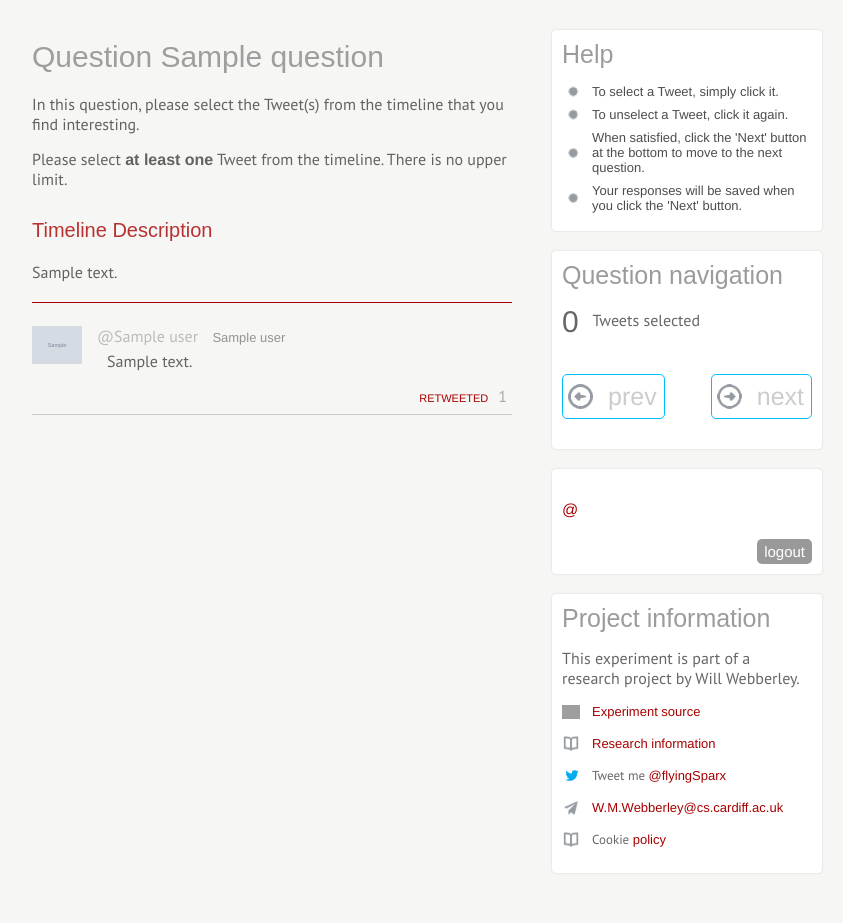
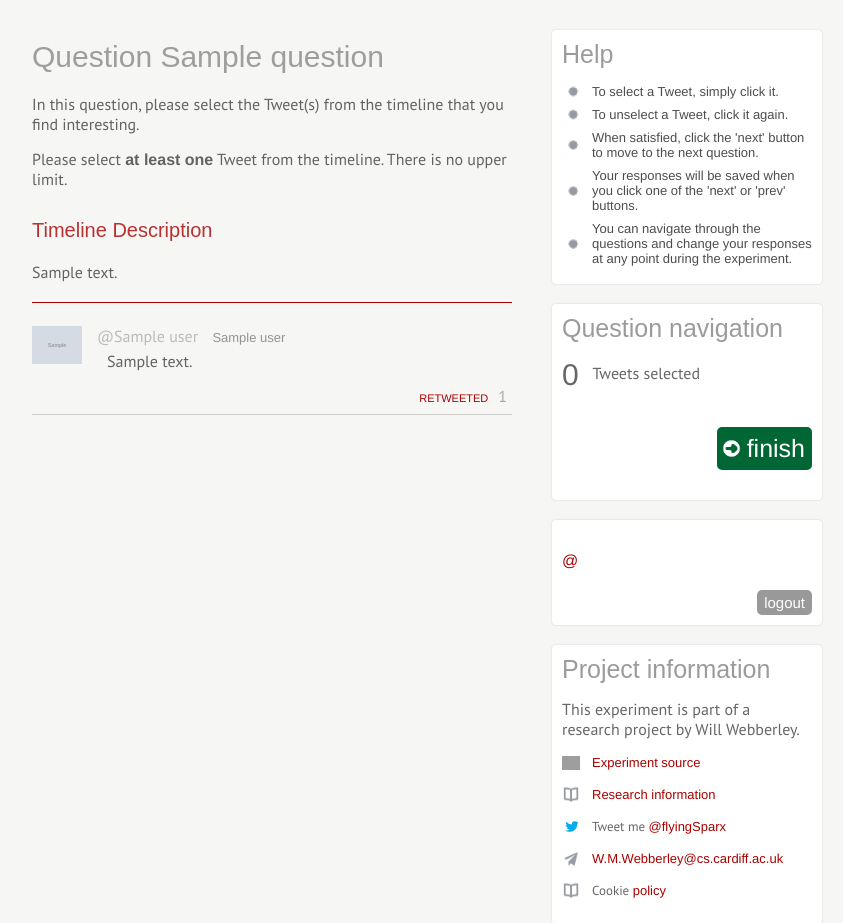
Before and after one commit to flyingsparx/twinterestingness, a Flask app: template templates/question.html in a window 1280 px wide. Shown: the part 141-1064 px from the top of the page, without its empty margins (218-1061 px from the left). Before the commit the page ends 988 px from the top, so only its background shows below. Run offline with Flask 2, Linux system fonts and the light colour scheme; the template is opened without the code that fills it: most values are stand-ins (such as "Sample title", 1, 10 or a date in 2020); grey boxes marked "Sample" are stand-in pictures; some web fonts are replaced; grey boxes are pictures that could not be loaded.

```diff
--- a/app.py
+++ b/app.py
@@ -106,15 +106,18 @@ def question(q):
         # new timeline from Twitter, store it and show it:
         # (Occurs if 'next' button is pressed)
         if requested_question == (on_question+1):
-            friends = database.getFriends(g.sess)
-            timeline = utils.getTimelineForQuestion(requested_question, session, friends)
+            timeline = utils.getTimelineForQuestion(requested_question, session, g.user)
             if timeline == None:
                 return redirect(url_for("finish"))
             database.createQuestion(g.sess, timeline)
             timeline = database.getTimeline(g.sess, requested_question)
 
+        questions = utils.getQuestionCount()
         description = utils.getDescriptionForQuestion(requested_question)
-        return render_template("question.html", user=g.user, timeline = timeline, question = requested_question, description = description)
+        return render_template("question.html", user=g.user, timeline = timeline, question = requested_question, description = description, question_count = questions)
+
+    else:
+        return redirect(url_for("home"))
 
 
 # /api/update-question (Asynchronous / API calls only):
@@ -135,8 +138,13 @@ def api(q):
         tweet_ids = request.form["tweet_ids"].split(",")
         selected = request.form["selected"].split(",")
         combined_dict = {}
+        total_selected = 0
         for i, tweet_id in enumerate(tweet_ids):
             combined_dict[int(tweet_id)] = int(selected[i])
+            total_selected += int(selected[i])
+        if total_selected == 0:
+            return json.dumps({"error":1,"info":"Please select at least one Tweet"})
+
 
         success = database.updateTimeline(g.sess, q, combined_dict)
         if success == False:
@@ -150,10 +158,13 @@ def api(q):
 # Display a 'thank you' message after questions have been completed:
 @app.route("/finish/")
 def finish():
-    session.pop('access_key')
-    session.pop('access_secret')
-    session.pop('id')
-    return render_template('finish.html', user=None)
+    try:
+        session.pop('access_key')
+        session.pop('access_secret')
+        session.pop('id')
+        return render_template('finish.html', user=None)
+    except:
+        return redirect(url_for("home"))
 
 
 # /cookies:
--- a/static/css/styles.css
+++ b/static/css/styles.css
@@ -194,24 +194,30 @@ button.start{
 }
 
 button.previous{
-   background:url('/static/media/left.png') white;
+   background:url('/static/media/left.gif') #A80000;
    background-position:5px center;
    background-repeat:no-repeat;
    background-size:25px;
    float:left;
    color:#ccc;
-   border:1px solid #00BFFF;
+   border:1px solid #A80000;
+   cursor:pointer;
+   opacity:0.6;
 }
+button.previous:hover{opacity:1.0;}
 
 button.next{
-   background:url('/static/media/right.png') white;
+   background:url('/static/media/right.gif') #A80000;
    background-position:5px center;
    background-repeat:no-repeat;
    background-size:25px;
    float:right;
    color:#ccc;
-   border:1px solid #00BFFF;
+   border:1px solid #A80000;
+   cursor:pointer;
+   opacity:0.6;
 }
+button.next:hover{opacity:1.0;}
 
 button.logout{
     font-size:15px;
@@ -236,6 +242,13 @@ p.cookie{
     font-size:30px;
     margin-right:10px;
     vertical-align:middle;
+}
+
+#loading{
+    width:80%;
+    display:inline-block;
+    margin:10px auto;
+    display:none;
 }
 
 #timeline{
--- a/templates/finish.html
+++ b/templates/finish.html
@@ -3,7 +3,7 @@
 
 <section>
 <h1>All done!</h1>
-<p>Thanks for taking part in this experiment. We have now logged you out.</p>
+<p>Thanks a lot for taking part in this experiment. We have now logged you out.</p>
 
 <h2>Want another go?</h2>
 <p>If you want to have another go, please go <a href="/">home</a> and login with your Twitter account again.</p>
--- a/templates/question.html
+++ b/templates/question.html
@@ -36,13 +36,6 @@
     {% endautoescape %}
     </div>
 
-    {% if question < 5 %}
-        <button class="previous">Previous</button>
-    {% endif %}
-    {% if question < 5 %}
-        <button class="next">Next</button>
-    {% endif %}
-
     {% endif %}
 
 </section>
@@ -52,14 +45,27 @@
     <ul>
         <li>To select a Tweet, simply click it.</li>
         <li>To unselect a Tweet, click it again.</li>
-        <li>When satisfied, click the 'Next' button at the bottom to move to the next question.</li>
-        <li>Your responses will be saved when you click the 'Next' button.</li>
+        <li>When satisfied, click the 'next' button to  move to the next question.</li>
+        <li>Your responses will be saved when you click one of the 'next' or 'prev' buttons.</li>
+        <li>You can navigate through the questions and change your responses at any point during the experiment.</li>
     </ul>
 </aside>
 <aside>
     <h3>Question navigation</h3>
     <p><span id="num_tweets">0</span> Tweets selected</p>
-    <button class="previous">prev</button><button class="next">next</button>
+
+    <div id="buttons">
+        {% if question > 1 %}
+            <button class="previous">prev</button>
+        {% endif %}
+        {% if question < question_count %}
+            <button class="next">next</button>
+        {% else %}
+            <button class="start" style="float:right">finish</button>
+        {% endif %}
+     </div>
+     <img id="loading" src="/static/media/loading.gif" alt="loading" />
+
 </aside>
 {% endblock %}
 
@@ -89,7 +95,8 @@ function submitResponse(next_question){
     var arrays = getArraysForPosting();
     tweet_ids = arrays[0].join(",");
     selected = arrays[1].join(",");
-
+    $("#buttons").fadeOut(200, function(){
+        $("#loading").fadeIn(200, function(){
             $.ajax({
                 type : 'POST',
                 url : '/api/update-question/{{ question }}/',
@@ -100,15 +107,23 @@ function submitResponse(next_question){
                 },
                 success : function(data){
                     if(data.error == 0){
+                        $("#wrapper").fadeOut(300, function(){
                             window.location = "/question/"+next_question;
+                        });
                     }
                     else{
-                alert(data.info+"\nPlease contact me!");
+                        alert(data.info+"\n\nPlease contact me if you think this error is wrong!");
+                        $("#loading").fadeOut(100);
+                        $("#buttons").fadeIn(100);
                     }
                 },
                 error : function(XMLHttpRequest, textStatus, errorThrown){
                     console.log(textStatus+": "+errorThrown);
+                    $("#loading").fadeOut(100);
+                    $("#buttons").fadeIn(100);
                 }
+            });
+        });
     });
 }
 
@@ -131,6 +146,7 @@ function getArraysForPosting(){
 }
 
 $(document).ready(function(){
+    $("#wrapper").css({'display':'none'});
     $("article").click(function(){
         if($(this).hasClass("selected")){
             $(this).removeClass("selected");
@@ -146,12 +162,18 @@ $(document).ready(function(){
         submitResponse(next_question);
     });
 
+    $(".start").click(function(){
+        var next_question = {{ question }} + 1;
+        submitResponse(next_question);
+    });
+
     $(".previous").click(function(){
         var next_question = {{ question }} - 1;
         submitResponse(next_question);
     });
     calculateArray();
 
+    $("#wrapper").fadeIn(400);
 });
 
 {% endblock %}
```
Also changed, not shown: database.py (+16 -13 lines), twitter_utils.py (+42 -10 lines), static/media/left.gif (added), static/media/loading.gif, static/media/right.gif (added). Lines whose indentation alone changed are shown as unchanged.
